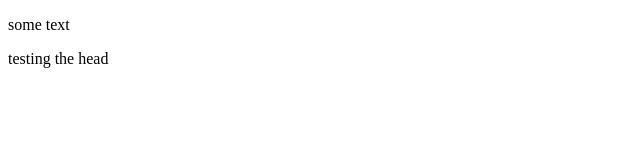
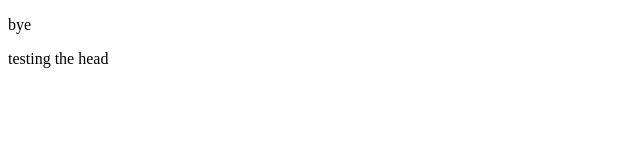
Before and after one commit to gezelligheid/git, a plain HTML site: page index.html in a window 1280 px wide. Shown: the full height of the page, 0-640 px from the left. Drawn offline with Linux system fonts and the light colour scheme.

Commit message:
added bye

```diff
--- a/index.html
+++ b/index.html
@@ -4,7 +4,7 @@
 	<title>hi</title>
 </head>
 <body>
-<p>some text</p>
+<p>bye</p>
 
 <div>testing the head</div>
 </body>
```
